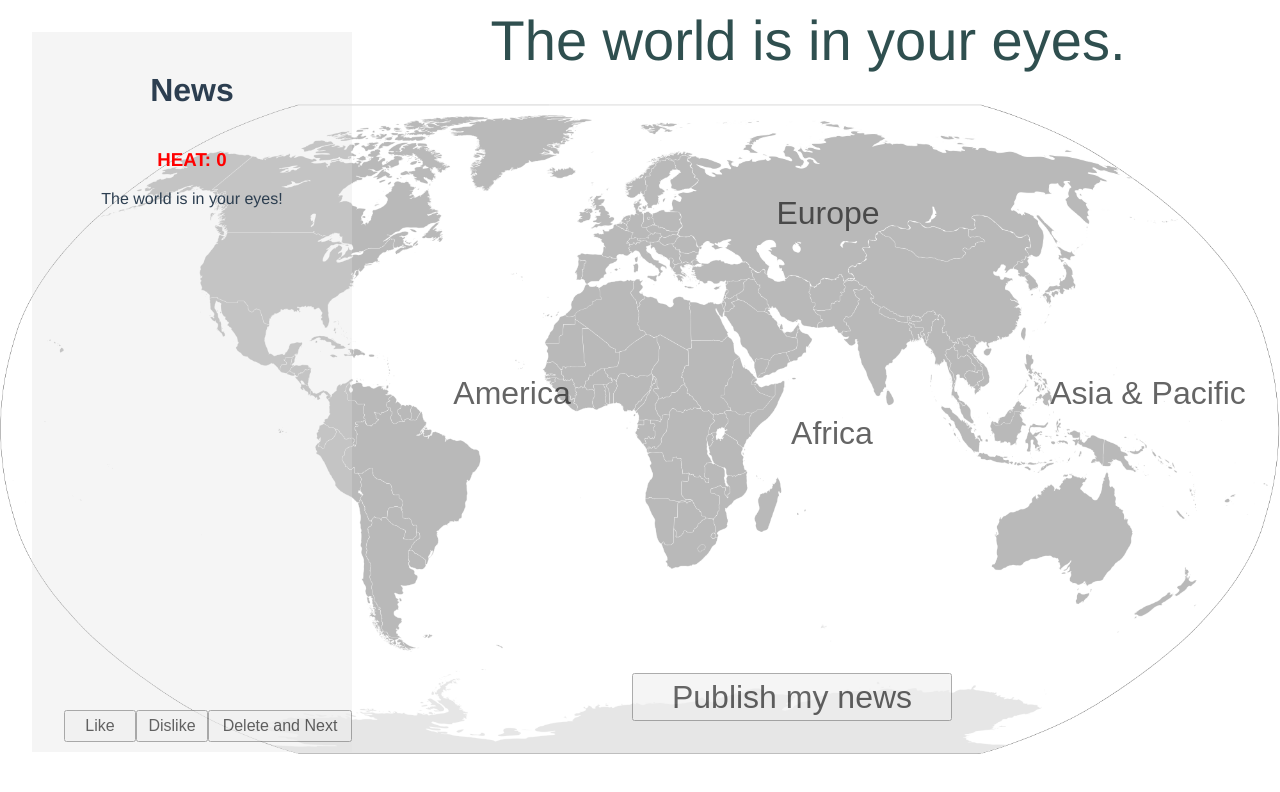
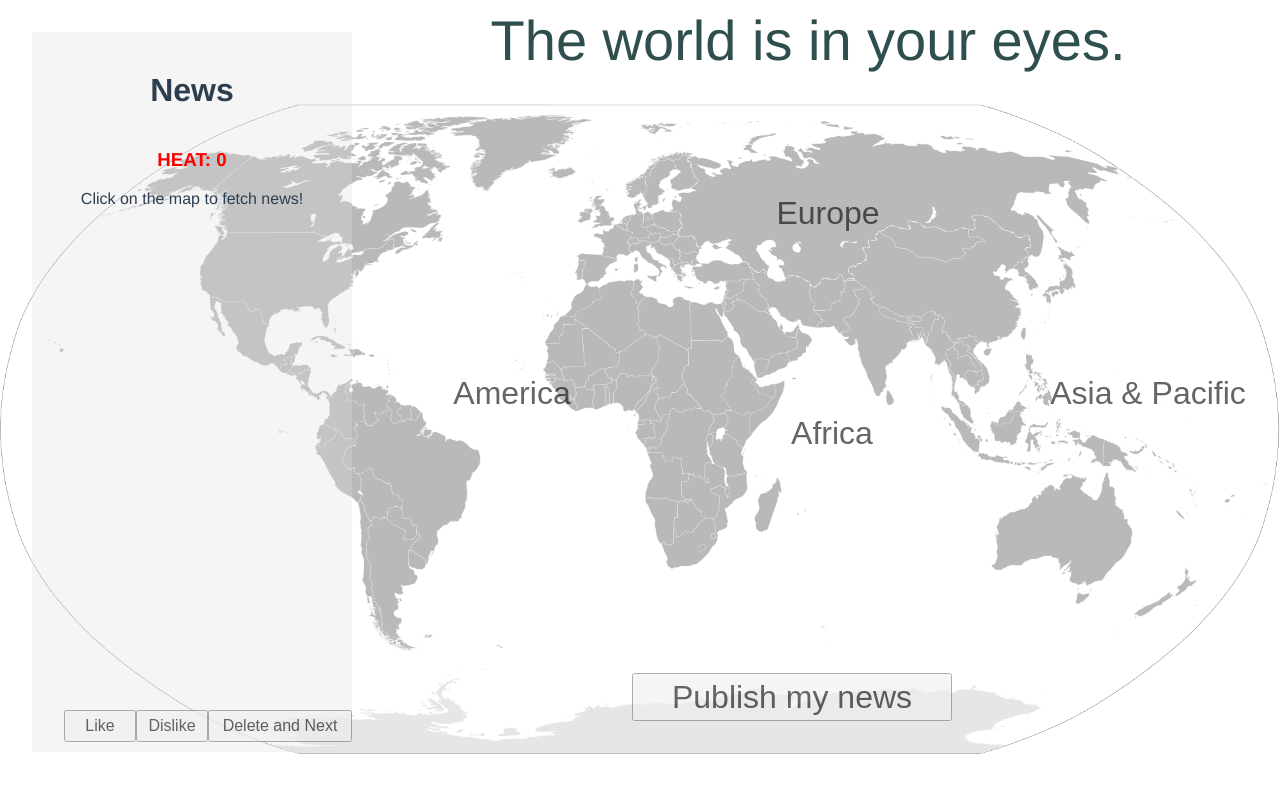
Before and after one commit to fyc1007261/Group3-proj, a Vue app: page /#/ in a window 1280 px wide. Shown: the top 792 px of the page. Built offline with nearby package versions, Linux system fonts and the light colour scheme.

Commit message:
Finish sorting of heat and the corresponding tests

```diff
--- a/src/components/Hello.vue
+++ b/src/components/Hello.vue
@@ -30,6 +30,7 @@ export default {
       news.heat = h // the heat of the news
       news.cmt = 0 // whether the user has commented on this news.
       this.newsArr.push(news)
+      this.sort()
     },
     init: function () {
       this.createNews('Af', 'Andrew Harding: What Ramaphosa victory means for South Africa', 30)
@@ -210,7 +211,7 @@ export default {
       g_heat: 0, // the heat of news presented
       inited: 0, // 0 of not initialized.
       g_region: 0, // region should be 'Af', 'Am', 'As' or 'Eu' after initialized.
-      message: 'The world is in your eyes!',
+      message: 'Click on the map to fetch news!',
       newsArr: []
     }
   }
```
Also changed, not shown: 1 other file (tests, documents, lock files or other folders).
